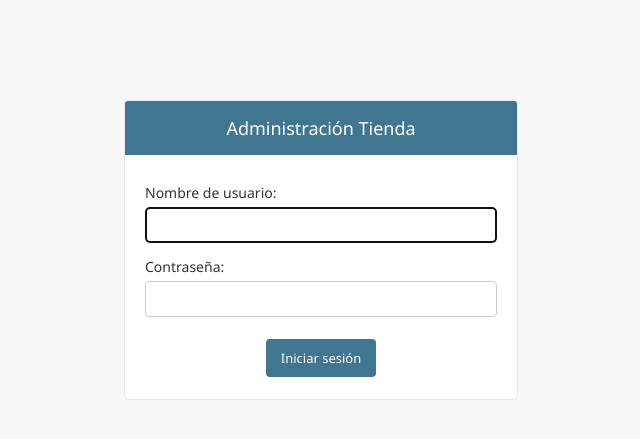
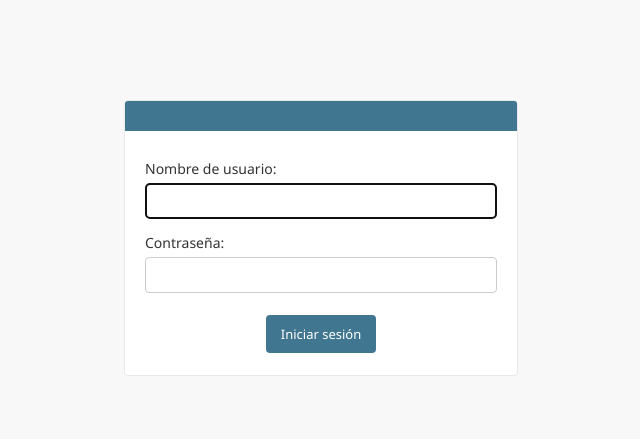
Before and after one commit to Gabriel-21mp/Prueba-3-Backend-Gabriel-Paredes, a Django app: page /admin/login/ in a window 1280 px wide. Shown: the top 439 px of the page, without its empty margins (319-959 px from the left). Run offline with Django 5.2, Linux system fonts and the light colour scheme.

Commit message:
Update base_site.html

```diff
--- a/PRUEBA_3_PAREDES_GABRIEL/appTienda/templates/admin/base_site.html
+++ b/PRUEBA_3_PAREDES_GABRIEL/appTienda/templates/admin/base_site.html
@@ -1,18 +1,8 @@
 {% extends "admin/base.html" %}
-{% load static %}
-
-{% block branding %}
-<h1 id="site-name">
-    <a href="{% url 'admin:index' %}">
-        Administración Tienda
-    </a>
-</h1>
-{% endblock %}
 
 {% block nav-global %}
 <div style="padding: 10px;">
-    <a href="{% url 'reporte_pedidos' %}"
-        style="font-weight: bold; color: #0a58ca;">
+    <a href="{% url 'reporte_pedidos' %}" style="font-weight: bold;">
         Ver reporte de pedidos
     </a>
 </div>
```
